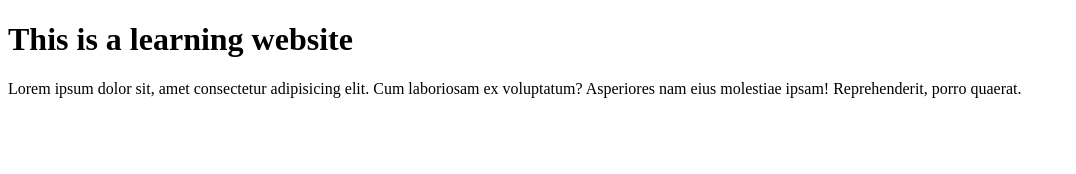
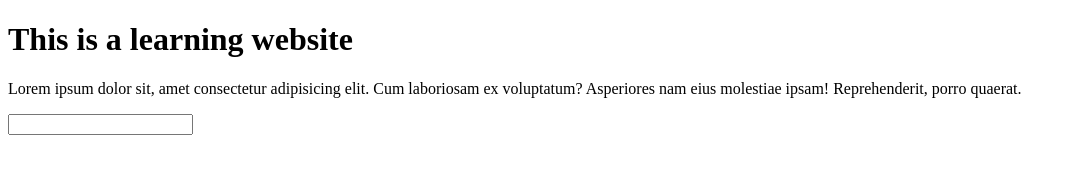
Before and after one commit to shakil36/learning-site, a plain HTML site: page index.html in a window 1280 px wide. Shown: the whole page, without its empty margins (0-1076 px from the left). Drawn offline with Linux system fonts and the light colour scheme.

Commit message:
added a form and email input

```diff
--- a/index.html
+++ b/index.html
@@ -12,5 +12,8 @@
       ex voluptatum? Asperiores nam eius molestiae ipsam! Reprehenderit, porro
       quaerat.
     </p>
+    <form action="">
+      <input type="email" name="email" />
+    </form>
   </body>
 </html>
```
